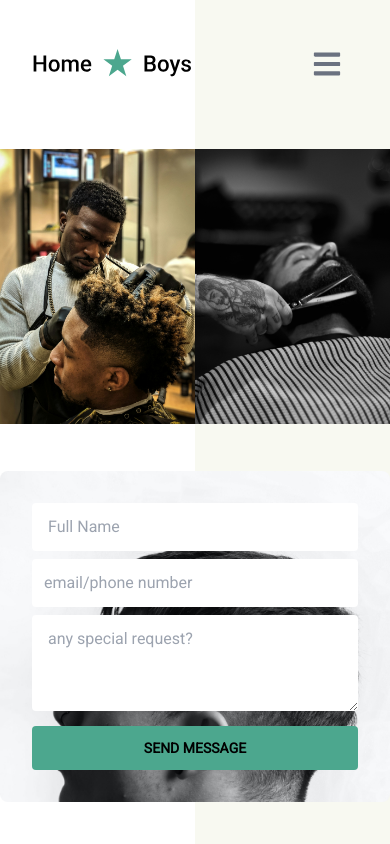
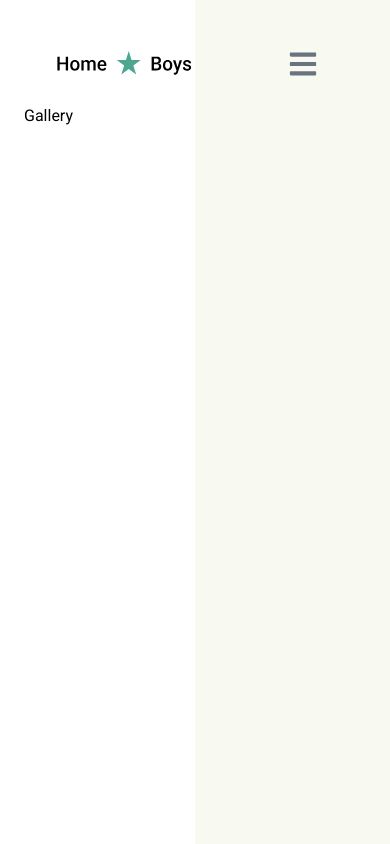
Before and after one commit to AbuSantos/homeboys, a Next.js app: page /Gallery in a window 390 px wide. Built offline with nearby package versions, Linux system fonts and the light colour scheme.

Commit message:
updating vercel

```diff
--- a/app/Gallery/page.jsx
+++ b/app/Gallery/page.jsx
@@ -1,200 +1,5 @@
-'use client'
-import Slider from 'react-slick'
-import 'slick-carousel/slick/slick.css'
-import 'slick-carousel/slick/slick-theme.css'
-import { useEffect, useState } from 'react'
-import '../../styles/globall.css'
-import barb from '../../public/images/barb.jpg'
-import cut from '../../public/images/cut.jpg'
-import gal from '../../public/images/gal.jpg'
-import hair from '../../public/images/hair.jpg'
-import gal1 from '../../public/images/gal1.jpg'
-
-const data = [
-  {
-    img: barb,
-    title: 'fades',
-    description:
-      'Lorem ipsum dolor sit amet consectetur adipisicing elit. Commodiaccusamus molestias quidem iusto',
-  },
-  {
-    img: cut,
-    title: 'fade',
-    description: 'Lorem ipsum dolor sit amet consectetur adipisicing elit.',
-  },
-  {
-    img: gal,
-    title: 'title',
-    description:
-      'Lorem ipsum dolor sit amet consectetur adipisicing elit. Commodi accusamus molestias quidem iusto.',
-  },
-  {
-    img: hair,
-    title: 'title',
-    description:
-      'Lorem ipsum dolor sit amet consectetur adipisicing elit. Commodiaccusamus molestias quidem iusto',
-  },
-  {
-    img: gal1,
-    title: 'title',
-    description:
-      'Lorem ipsum dolor sit amet consectetur adipisicing elit. Commodiaccusamus molestias quidem iusto',
-  },
-]
-
-const settings = {
-  dots: true,
-  infinite: true,
-  speed: 500,
-  slidesToShow: 3,
-  slidesToScroll: 1,
-  responsive: [
-    {
-      breakpoint: 1024,
-      settings: {
-        slidesToShow: 2,
-        slidesToScroll: 1,
-        infinite: true,
-        dots: true,
-      },
-    },
-    {
-      breakpoint: 600,
-      settings: {
-        slidesToShow: 2,
-        slidesToScroll: 1,
-        initialSlide: 1,
-      },
-    },
-  ],
-}
-
-const colors = [
-  'linear-gradient(180deg, rgb(0, 255, 17), #000)',
-  'linear-gradient(180deg, rgb(255, 81, 0), #000)',
-  'linear-gradient(180deg, rgba(251, 255, 0, 0.742), #000) ',
-  'linear-gradient(180deg, rgba(4, 0, 255, 0.742), #000) ',
-  'linear-gradient(180deg, rgba(255, 0, 212, 0.742), #000)',
-]
-
-const Gallery = () => {
-  const [selectImage, setSelectedImage] = useState(null)
-  const [show, setShow] = useState(false)
-
-  const handleImage = (index) => {
-    setShow(false)
-    setTimeout(() => {
-      setSelectedImage(index)
-      setShow(true)
-    }, 500)
-  }
-
-  return (
-    <div>
-      <div className="mt-8 hidden md:inline-flex items-center justify-center  md">
-        <div className="gallery mt-30 md:w-5/6 ">
-          <ul className="list-none grid grid-cols-2 md:grid-cols-7 items-center">
-            <li>
-              <img src="https://s3-us-west-2.amazonaws.com/s.cdpn.io/53819/9.png" />
-            </li>
-            <li>
-              <img src="https://s3-us-west-2.amazonaws.com/s.cdpn.io/53819/2.png" />
-            </li>
-            <li>
-              <img src="https://s3-us-west-2.amazonaws.com/s.cdpn.io/53819/3.png" />
-            </li>
-            <li>
-              <img src="https://s3-us-west-2.amazonaws.com/s.cdpn.io/53819/1.png" />
-            </li>
-            <li>
-              <img src="https://s3-us-west-2.amazonaws.com/s.cdpn.io/53819/4.png" />
-            </li>
-            <li>
-              <img src="https://s3-us-west-2.amazonaws.com/s.cdpn.io/53819/5.png" />
-            </li>
-            <li>
-              <img src="https://s3-us-west-2.amazonaws.com/s.cdpn.io/53819/7.png" />
-            </li>
-            <li>
-              <img src="https://s3-us-west-2.amazonaws.com/s.cdpn.io/53819/8.png" />
-            </li>
-            <li>
-              <img src="https://s3-us-west-2.amazonaws.com/s.cdpn.io/53819/6.png" />
-            </li>
-          </ul>
-        </div>
-      </div>
-      <div className="md:hidden">
-        <Slider {...settings} className="gallery-container  w-screen ">
-          {data.map((item, index) => {
-            return (
-              <div className="box" key={index}>
-                <div className="imgBx">
-                  <img src={item.img.src} alt="this is an alt" srcset="" />
-                </div>
-                <div className="content">
-                  <button onClick={() => handleImage(index)}>
-                    {item.title}
-                  </button>
-                </div>
-              </div>
-            )
-          })}
-        </Slider>
-        <div
-          style={{
-            backgroundImage: `url(${hair.src})`,
-            backgroundSize: 'cover',
-            backgroundRepeat: 'no-repeat',
-            width: '100%',
-            height: '100%',
-          }}
-          className={`inset-0 grid max-w-screen-xl grid-cols-1 gap-8 px-8 py-8 mx-auto mt-10 rounded-lg md:grid-cols-2 md:px-12 lg:px-16 xl:px-32  dark:text-gray-100 `}
-        >
-          <div
-            className={`flex flex-col justify-between fadeIn ${
-              show ? 'visible' : 'hidden'
-            } `}
-          >
-            <img
-              src={data[selectImage]?.img.src}
-              alt=""
-              className={`p-6 w-60 ${show ? 'visible' : 'hidden'} `}
-            />
-          </div>
-          <form novalidate="" className="space-y-2">
-            <div>
-              <input
-                type="text"
-                placeholder=" Full Name"
-                className="w-full p-3 rounded dark:bg-gray-800 "
-              />
-            </div>
-            <div>
-              <input
-                className="w-full p-3 rounded dark:bg-gray-800"
-                placeholder="email/phone number"
-              />
-            </div>
-            <div>
-              <textarea
-                id="message"
-                rows="3"
-                className="w-full p-3 rounded dark:bg-gray-800 text-gray-400"
-                placeholder=" any special request?  "
-              ></textarea>
-            </div>
-            <button
-              type="submit"
-              className="w-full p-3 text-sm font-bold tracki uppercase rounded bg-color dark:text-gray-900"
-            >
-              Send Message
-            </button>
-          </form>
-        </div>
-      </div>
-    </div>
-  )
+export const Gallery = () => {
+  return <div>Gallery</div>
 }
 
 export default Gallery
```
